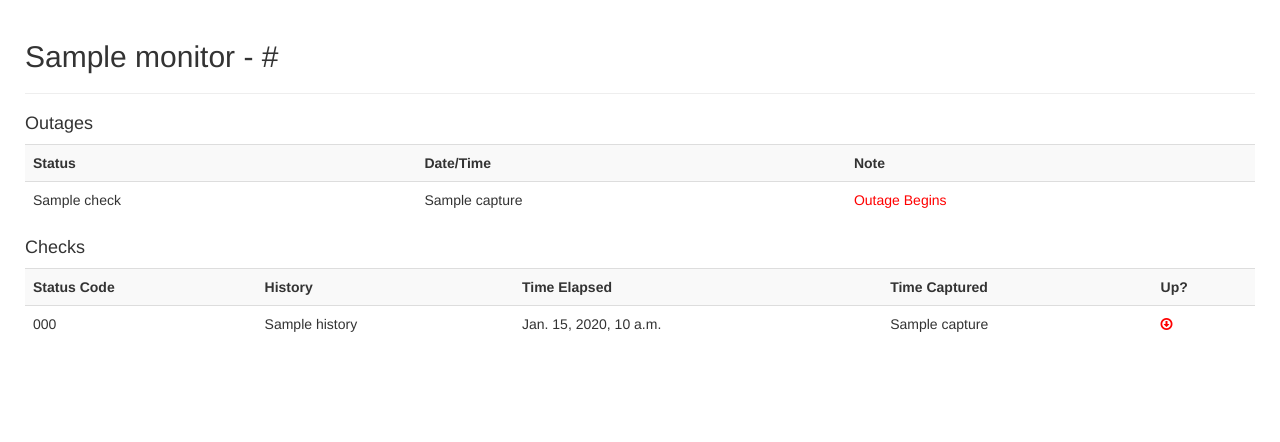
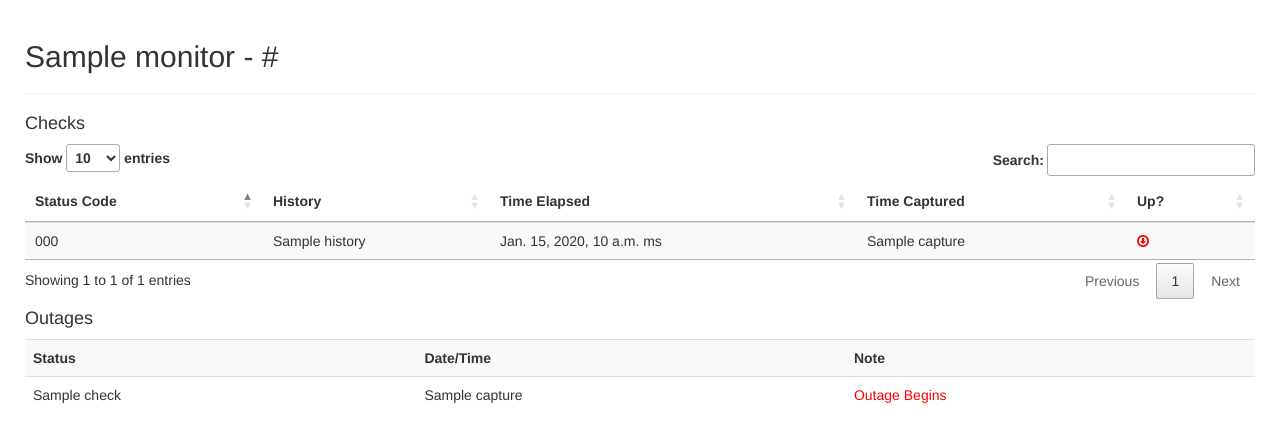
Before and after one commit to ajrbyers/mondroid, a Django app: template src/templates/monitor/info.html in a window 1280 px wide. Shown: the part 50-492 px from the top of the page. Run offline with Django 3.2, Linux system fonts and the light colour scheme; the template is opened without the code that fills it: most values are stand-ins (such as "Sample title", 1, 10 or a date in 2020); some libraries are stand-ins or nearby versions.

Commit message:
Checks is now a datatable that can be filtered. Latency is now stored as ms rather than a string of timedelta.

```diff
--- a/src/core/test_settings.py
+++ b/src/core/test_settings.py
@@ -107,3 +107,4 @@ EMAIL_HOST = ''
 EMAIL_HOST_USER = ''
 EMAIL_HOST_PASSWORD = ''
 EMAIL_USE_TLS = True
+FROM_ADDRESS = 'droid@ubiquity.press'
--- a/src/monitor/views.py
+++ b/src/monitor/views.py
@@ -40,7 +40,7 @@ def dashboard(request):
 def info(request, monitor_id):
 
 	monitor = get_object_or_404(models.Monitor, pk=monitor_id)
-	check_list = models.Check.objects.filter(monitor=monitor).order_by('-capture')[:10]
+	check_list = models.Check.objects.filter(monitor=monitor).order_by('-capture')[:100]
 	downtime_list = models.DownTime.objects.filter(monitor=monitor).order_by('-starts')[:5]
 
 	context = {
--- a/src/templates/base.html
+++ b/src/templates/base.html
@@ -74,5 +74,13 @@
 	<script src="https://ajax.googleapis.com/ajax/libs/jquery/1.11.1/jquery.min.js"></script>
 	<!-- Include all compiled plugins (below), or include individual files as needed -->
 	{% bootstrap_javascript %}
+	<script src="//code.jquery.com/jquery-1.10.2.min.js" type="text/javascript"></script>
+	<script type="text/javascript" src="//cdn.datatables.net/1.10.0/js/jquery.dataTables.js"></script>
+	<link rel="stylesheet" type="text/css" href="//cdn.datatables.net/1.10.0/css/jquery.dataTables.css" />
+	<script>
+	$(document).ready( function () {
+		$('#outage').dataTable();
+	} );
+	</script>
 </body>
 </html>
--- a/src/templates/monitor/dashboard.html
+++ b/src/templates/monitor/dashboard.html
@@ -5,7 +5,7 @@
 	<hr />
 	{% if downtime_list %}
 	<div class="alert alert-danger" role="alert">
-		<h4>Current Outages</h4>
+		<h3>Current Outages</h3>
 		<ul>
 			{% for downtime in downtime_list %}
 			<li>{{ downtime.monitor.name }} is experiencing an outage.</li>
--- a/src/templates/monitor/info.html
+++ b/src/templates/monitor/info.html
@@ -3,6 +3,39 @@
 {% block content %}
 	<h2>{{ monitor.name }} - {{ monitor.url }}</h2>
 	<hr />
+
+	<h4> Checks</h4>
+	<table id="example" class="table table-striped">
+		<thead>
+		<tr>
+			<th>Status Code</th>
+			<th>History</th>
+			<th>Time Elapsed</th>
+			<th>Time Captured</th>
+			<th>Up?</th>
+		</tr>
+		</thead>
+		<tbody>
+		{% for check in check_list %}
+		<tr>
+			<td>{{ check.status_code }}</td>
+			<td>{{ check.history }}</td>
+			<td>{{ check.elapsed_time }} ms</td>
+			<td>{{ check.capture }}</td>
+			<td>{% if check.up %}<i style="color:green" class="fa fa-arrow-circle-o-up"></i>{% else %}<i style="color:red" class="fa fa-arrow-circle-o-down"></i>{% endif %}</td>
+		</tr>
+		{% endfor %}
+		</tbody>
+	</table>
+
+	<script type="text/javascript" charset="utf8" src="http://ajax.aspnetcdn.com/ajax/jQuery/jquery-1.8.2.min.js"></script>
+	<script type="text/javascript" charset="utf8" src="http://ajax.aspnetcdn.com/ajax/jquery.dataTables/1.9.4/jquery.dataTables.min.js"></script>
+	<script>
+	  $(function(){
+	    $("#example").dataTable();
+	  })
+	</script>
+
 	{% if downtime_list %}
 	<h4> Outages</h4>
 
@@ -28,24 +61,4 @@
 	{% endfor %}
 	{% endif %}
 
-	<h4> Checks</h4>
-	<table class="table table-striped">
-		<tr>
-			<th>Status Code</th>
-			<th>History</th>
-			<th>Time Elapsed</th>
-			<th>Time Captured</th>
-			<th>Up?</th>
-		</tr>
-		{% for check in check_list %}
-		<tr>
-			<td>{{ check.status_code }}</td>
-			<td>{{ check.history }}</td>
-			<td>{{ check.elapsed_time }}</td>
-			<td>{{ check.capture }}</td>
-			<td>{% if check.up %}<i style="color:green" class="fa fa-arrow-circle-o-up"></i>{% else %}<i style="color:red" class="fa fa-arrow-circle-o-down"></i>{% endif %}</td>
-		</tr>
-		{% endfor %}
-	</table>
-
 {% endblock content %}
```
Also changed, not shown: src/monitor/management/commands/droid.py (+7 -2 lines).
